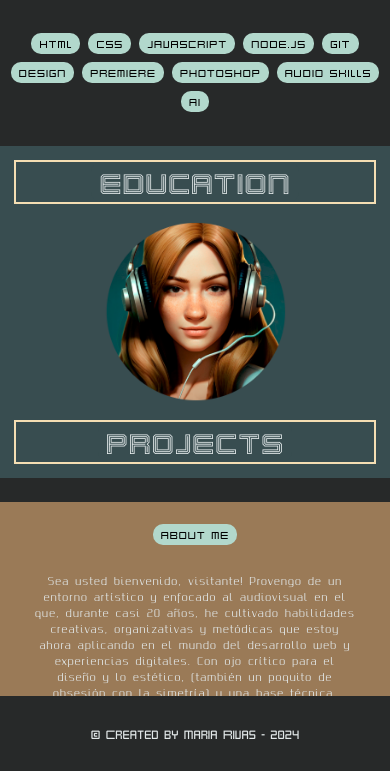
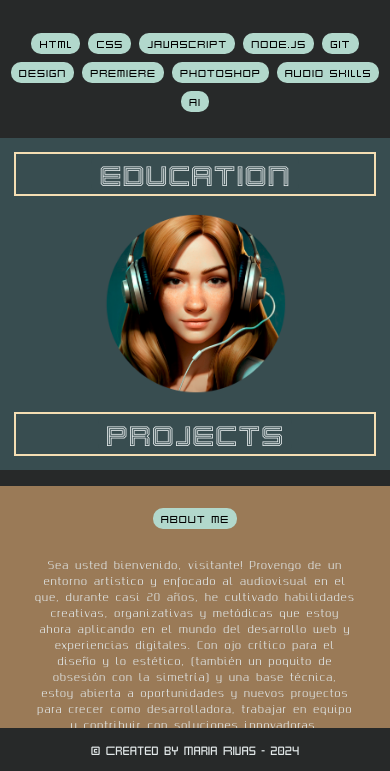
Before and after one commit to RadiooGaga/MY-WEBSITE, a website built with Vite: page index.html in a window 390 px wide. Shown: the part 73-844 px from the top of the page. Built offline with nearby package versions, Linux system fonts and the light colour scheme.

Commit message:
query ready

```diff
--- a/style.css
+++ b/style.css
@@ -296,7 +296,7 @@ footer {
 
   #introPage {
     top: 6em;
-    gap: 1.5em;
+    gap: 1em;
   }
 
   .educationButton, .projectsButton {
@@ -357,6 +357,10 @@ footer {
     width: 60%;
     height: 400px;
     background-color: var(--rtc-color-petrolBlue);
+  }
+
+  .footerDiv {
+    padding: var(--padding-l);
   }
 
 }
```
